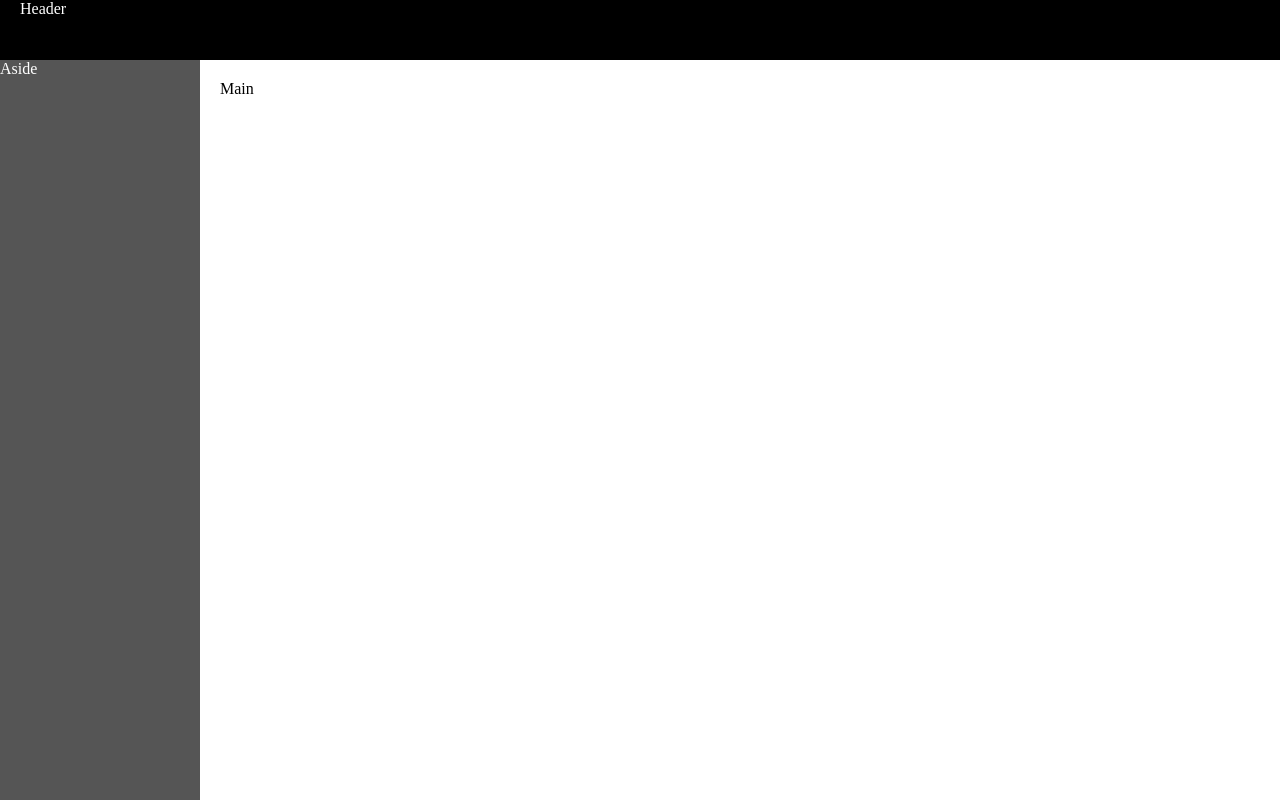
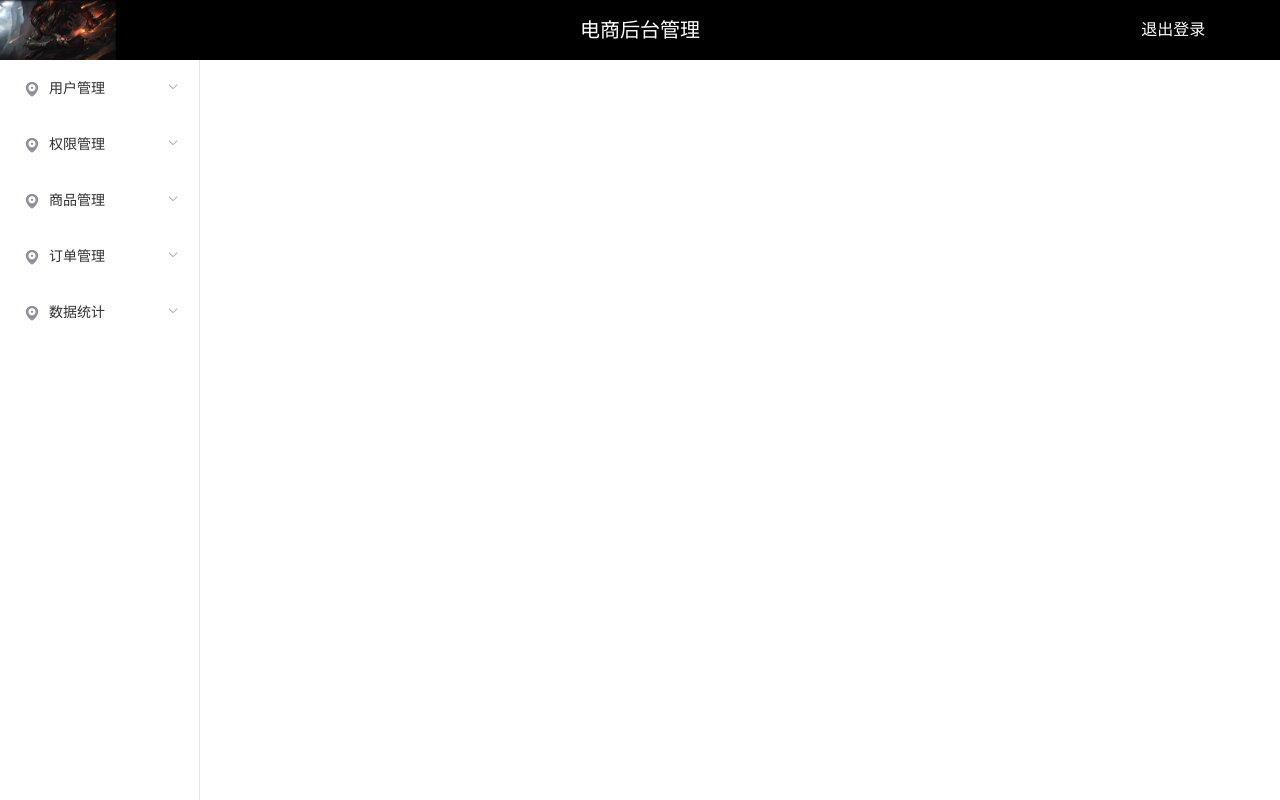
Before and after one commit to yanghanliang/Vue, a Vue app: page /#/ in a window 1280 px wide. Built offline with nearby package versions, Linux system fonts and the light colour scheme; sample sign-in values are in the browser's storage; the HTML template or start-up script is replaced by a standard one.

Commit message:
完成退出功能

```diff
--- a/src/views/home.vue
+++ b/src/views/home.vue
@@ -1,9 +1,101 @@
 <template>
   <el-container class="container">
-    <el-header class="header">Header</el-header>
+    <el-header class="header">
+        <el-row>
+        <el-col :span="4">
+            <div class="grid-content bg-purple logo">
+                <img src="/static/images/yasuo.jpg" alt="">
+            </div>
+        </el-col>
+        <el-col :span="16">
+            <div class="grid-content bg-purple-light title">
+                电商后台管理
+            </div>
+        </el-col>
+        <el-col :span="4">
+            <div class="logout" @click="logout">
+                <a href="#">退出登录</a>
+            </div>
+        </el-col>
+        </el-row>
+    </el-header>
+    <!-- 下 -->
     <el-container class="container">
-      <el-aside class="aside" width="200px">Aside</el-aside>
-      <el-main class="main">Main</el-main>
+        <!-- 左 -->
+      <el-aside class="aside" width="200px">
+        <el-menu
+        :router="true"
+        default-active="2"
+        class="menu"
+        unique-opened="true">
+            <el-submenu index="1">
+                <template slot="title">
+                <i class="el-icon-location"></i>
+                <span>用户管理</span>
+                </template>
+                <el-menu-item index="1-1">
+                <i class="el-icon-setting"></i>
+                    用户列表
+                </el-menu-item>
+            </el-submenu>
+            <el-submenu index="2">
+                <template slot="title">
+                <i class="el-icon-location"></i>
+                <span>权限管理</span>
+                </template>
+                <el-menu-item index="1-1">
+                <i class="el-icon-setting"></i>
+                    角色列表
+                </el-menu-item>
+                <el-menu-item index="1-1">
+                <i class="el-icon-setting"></i>
+                    权限管理
+                </el-menu-item>
+            </el-submenu>
+            <el-submenu index="3">
+                <template slot="title">
+                <i class="el-icon-location"></i>
+                <span>商品管理</span>
+                </template>
+                <el-menu-item index="1-1">
+                <i class="el-icon-setting"></i>
+                    商品列表
+                </el-menu-item>
+                <el-menu-item index="1-1">
+                <i class="el-icon-setting"></i>
+                    分类参数
+                </el-menu-item>
+                <el-menu-item index="1-1">
+                <i class="el-icon-setting"></i>
+                    商品分类
+                </el-menu-item>
+            </el-submenu>
+            <el-submenu index="4">
+                <template slot="title">
+                <i class="el-icon-location"></i>
+                <span>订单管理</span>
+                </template>
+                <el-menu-item index="1-1">
+                <i class="el-icon-location"></i>
+                    订单列表
+                </el-menu-item>
+            </el-submenu>
+            <el-submenu index="5">
+                <template slot="title">
+                <i class="el-icon-location"></i>
+                <span>数据统计</span>
+                </template>
+                <el-menu-item index="1-1">
+                <i class="el-icon-setting"></i>
+                    数据报表
+                </el-menu-item>
+            </el-submenu>
+        </el-menu>
+      </el-aside>
+      <!-- 右 -->
+      <el-main class="main">
+        <router-view></router-view>
+      </el-main>
     </el-container>
   </el-container>
 </template>
@@ -19,6 +111,18 @@ export default {
       });
       this.$message.error('请先登录 !');
     }
+  },
+  methods: {
+    // 退出
+    logout() {
+      // 删除token
+      sessionStorage.removeItem('token');
+      // 跳转到登录页面
+      this.$router.push({
+        name: 'login'
+      });
+      this.$message.success('退出成功 !');
+    }
   }
 };
 </script>
@@ -29,8 +133,30 @@ export default {
 }
 
 .header {
+    padding: 0;
     color: #fff;
+    line-height: 60px;
+    text-align: center;
     background-color: #000;
+}
+
+.header .logo {
+    width: 100%;
+    height: 60px;
+    text-align: left;
+}
+
+.header .logo img {
+    height: 100%;
+}
+
+.header .title {
+    font-size: 20px;
+}
+
+.header .logout a {
+    color: #fff;
+    text-decoration: none;
 }
 
 .aside {
@@ -38,6 +164,10 @@ export default {
     background-color: #555;
 }
 
+.aside .menu {
+    height: 100%;
+}
+
 .main {
     background-color: #fff;
 }
```
Also changed, not shown: static/images/yasuo.jpg (added).
